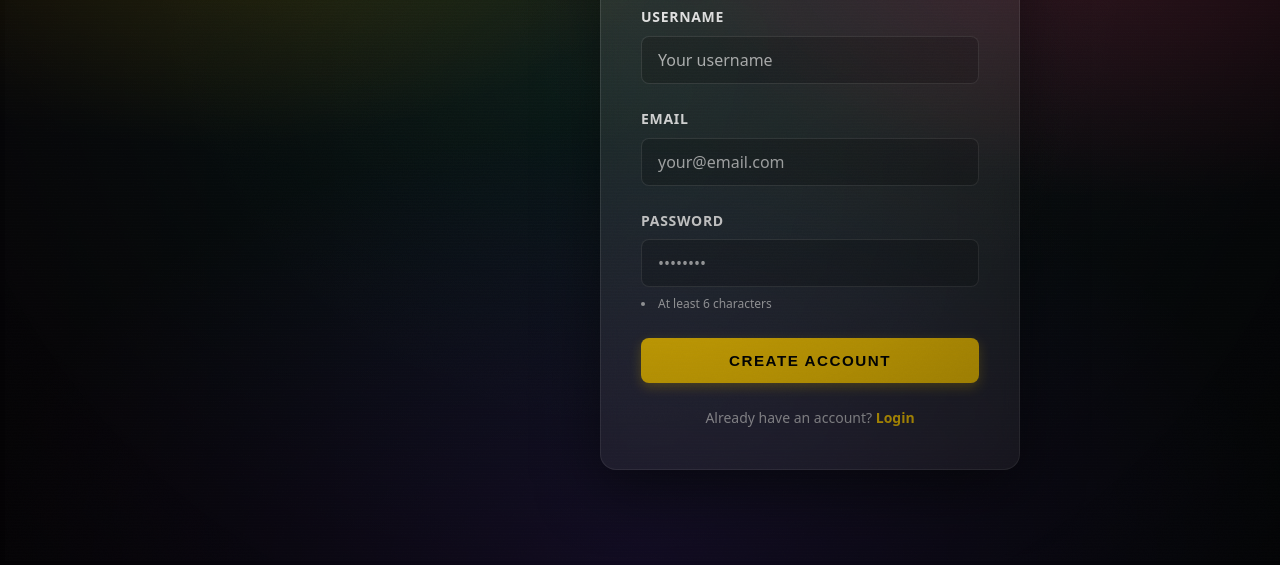
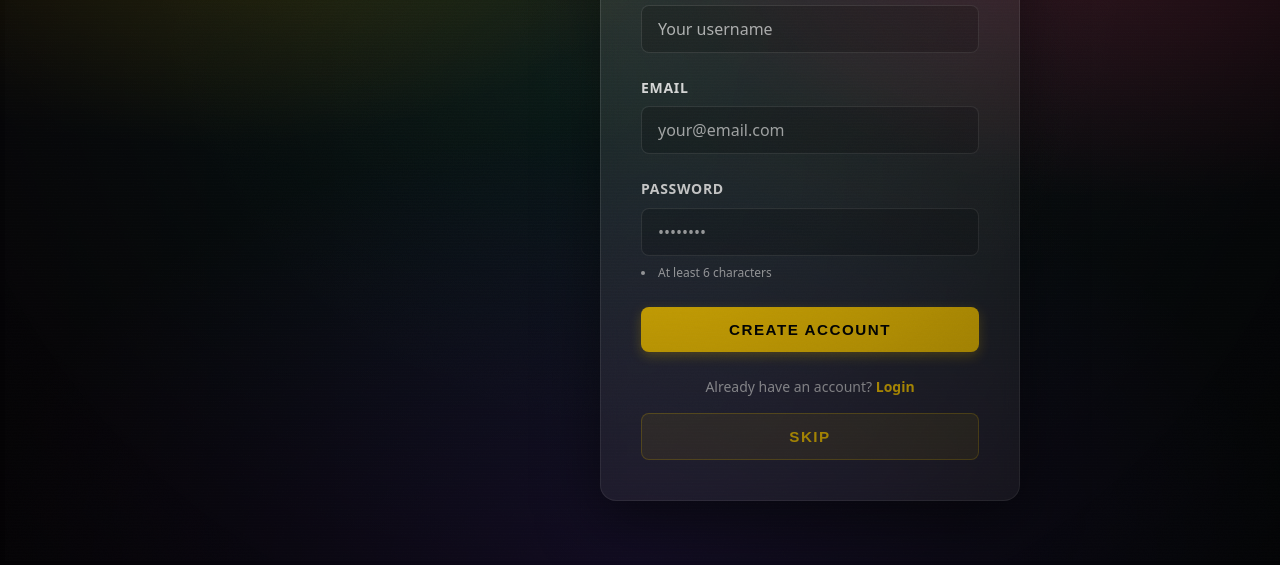
Before and after one commit to Ramukvaraa-dev/Cursed-McDonalds-Website, a website: page login.html in a window 1280 px wide. Both pictures are taken after a click on the link "Sign up". Shown: the part 235-800 px from the top of the page. Drawn offline with Linux system fonts and the light colour scheme.

Commit message:
added a skip for login

```diff
--- a/login.html
+++ b/login.html
@@ -277,6 +277,36 @@
       #googleSignInButton {
         width: 100%;
       }
+
+      .auth-skip {
+        margin-top: 1rem;
+        text-align: center;
+      }
+
+      .skip-btn {
+        width: 100%;
+        padding: 0.875rem;
+        background: rgba(255, 204, 0, 0.1);
+        border: 1px solid rgba(255, 204, 0, 0.3);
+        border-radius: 0.5rem;
+        color: var(--accent);
+        font-size: 0.95rem;
+        font-weight: 700;
+        text-transform: uppercase;
+        letter-spacing: 0.1em;
+        cursor: pointer;
+        transition: all 200ms ease;
+      }
+
+      .skip-btn:hover {
+        background: rgba(255, 204, 0, 0.2);
+        border-color: rgba(255, 204, 0, 0.5);
+        transform: translateY(-2px);
+      }
+
+      .skip-btn:active {
+        transform: translateY(0);
+      }
     </style>
   </head>
   <body class="crt">
@@ -330,6 +360,10 @@
             <div class="auth-toggle">
               No account? <a href="#" data-js="switchToSignup">Sign up</a>
             </div>
+
+            <div class="auth-skip">
+              <button type="button" class="skip-btn" data-js="skipLogin">Skip</button>
+            </div>
           </form>
 
           <!-- Sign Up Form -->
@@ -372,6 +406,10 @@
             <div class="auth-toggle">
               Already have an account? <a href="#" data-js="switchToLogin">Login</a>
             </div>
+
+            <div class="auth-skip">
+              <button type="button" class="skip-btn" data-js="skipSignup">Skip</button>
+            </div>
           </form>
         </div>
       </div>
@@ -387,6 +425,8 @@
         const signupForm = document.querySelector('[data-js="signupForm"]');
         const switchToSignup = document.querySelector('[data-js="switchToSignup"]');
         const switchToLogin = document.querySelector('[data-js="switchToLogin"]');
+        const skipLogin = document.querySelector('[data-js="skipLogin"]');
+        const skipSignup = document.querySelector('[data-js="skipSignup"]');
         const loginError = document.querySelector('[data-js="loginError"]');
         const loginSuccess = document.querySelector('[data-js="loginSuccess"]');
         const signupError = document.querySelector('[data-js="signupError"]');
@@ -431,6 +471,17 @@
         switchToLogin?.addEventListener("click", (e) => {
           e.preventDefault();
           switchForm(false);
+        });
+
+        // Skip login/signup
+        skipLogin?.addEventListener("click", (e) => {
+          e.preventDefault();
+          window.location.href = "index.html";
+        });
+
+        skipSignup?.addEventListener("click", (e) => {
+          e.preventDefault();
+          window.location.href = "index.html";
         });
 
         // Login form submission
```
Also changed, not shown: 1 other file.
